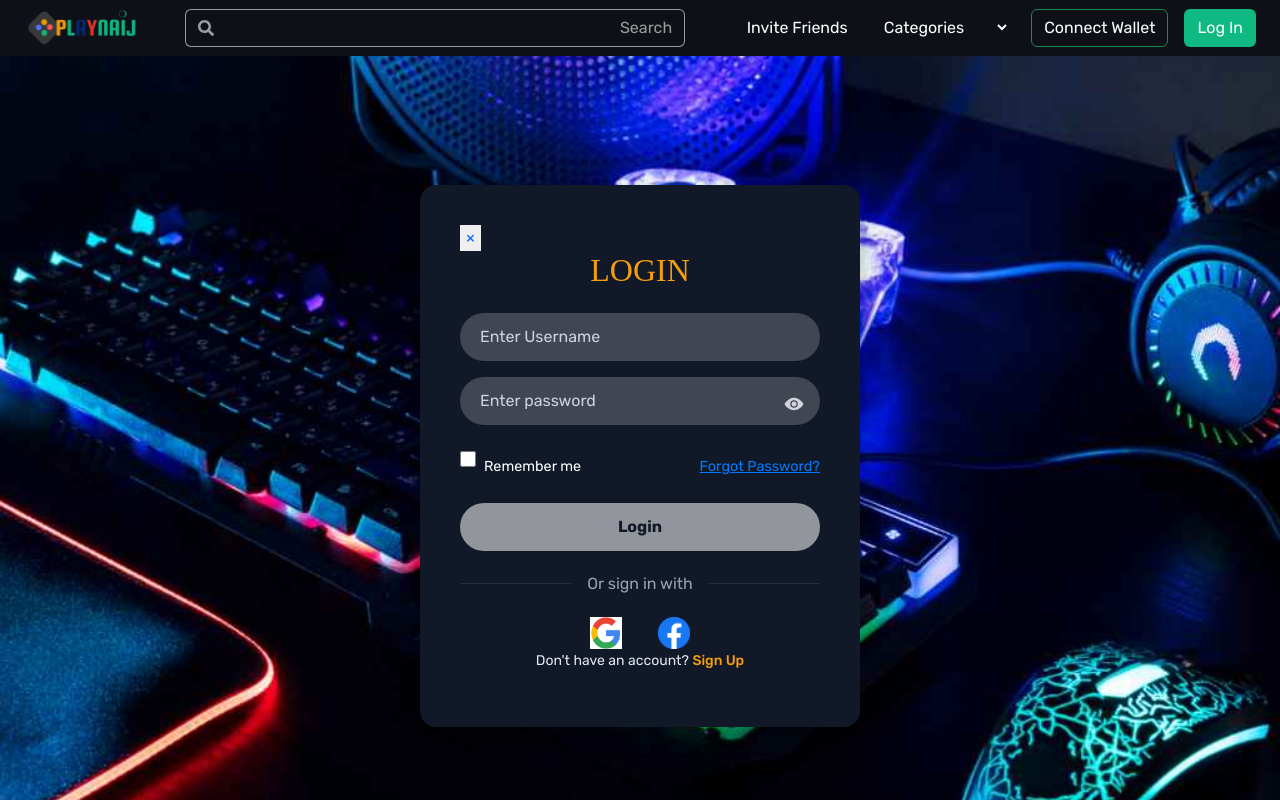
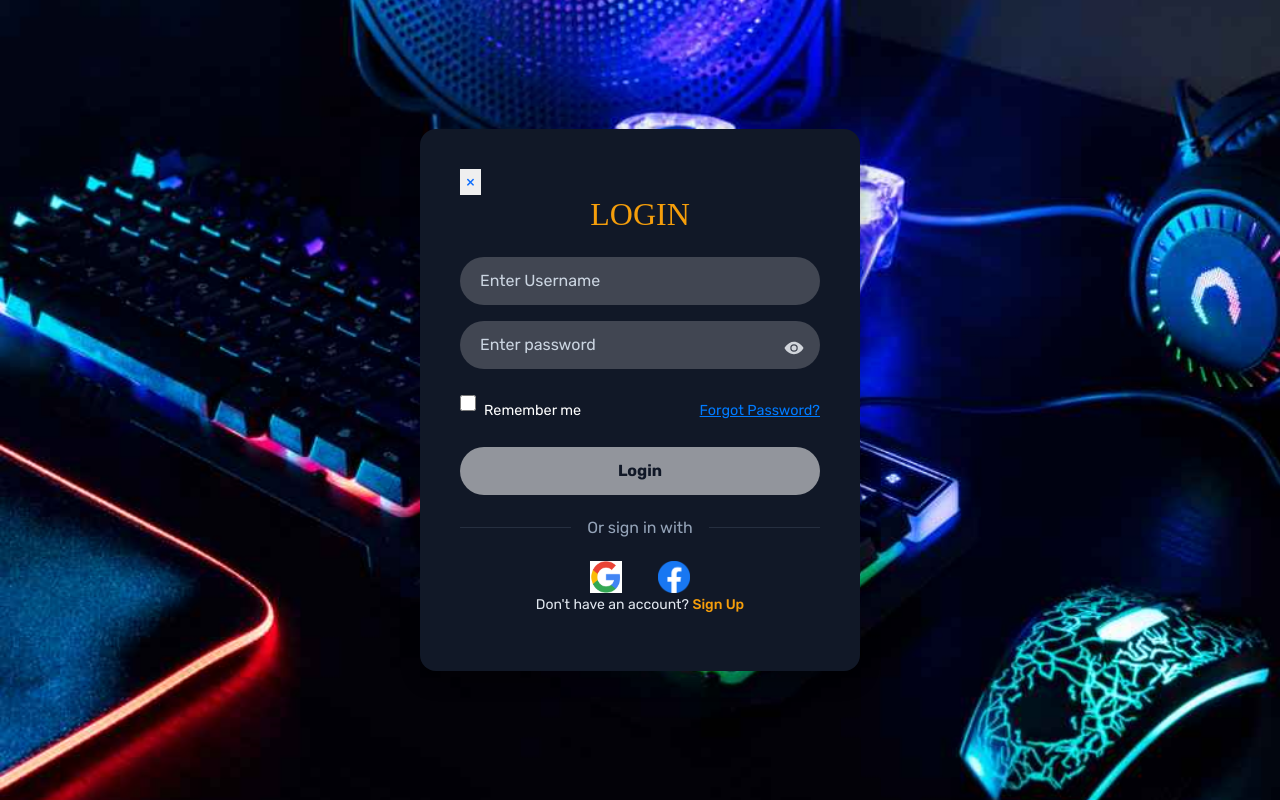
Before and after one commit to ezzzinne/playNaij-frontend, a React (Vite) app in the folder playnaij/: page /#/login in a window 1280 px wide. Built offline with nearby package versions, Linux system fonts and the light colour scheme; no server answers; a web font is replaced by a local one.

Commit message:
testing login

```diff
--- a/playnaij/src/pages/CreateAccount.tsx
+++ b/playnaij/src/pages/CreateAccount.tsx
@@ -2,7 +2,6 @@ import React, { useRef, useState } from 'react';
 import { Link, useNavigate } from 'react-router-dom';
 import ReCAPTCHA from 'react-google-recaptcha';
 import './CreateAccount.css';
-import LandingNavbar from '../components/LandingNavbar';
 import { getAuth, signInWithPopup, GoogleAuthProvider, FacebookAuthProvider, createUserWithEmailAndPassword, } from 'firebase/auth';
 import { getFirestore, collection, query, where, getDocs, addDoc } from 'firebase/firestore';
 import { app } from '../firebase';
@@ -118,8 +117,6 @@ export default function CreateAccount() {
 
   return (
     <>
-        <LandingNavbar />
-
         <div className="ca-wrapper auth-background">
         <div className="ca-container">
             <header className="ca-header">
--- a/playnaij/src/pages/Login.tsx
+++ b/playnaij/src/pages/Login.tsx
@@ -3,7 +3,6 @@ import { useNavigate } from 'react-router-dom';
 import { IoEye, IoEyeOff } from '../components/icons';
 import { Link } from 'react-router-dom';
 import './Login.css';
-import LandingNavbar from '../components/LandingNavbar';
 import { getAuth, signInWithPopup, GoogleAuthProvider, FacebookAuthProvider } from 'firebase/auth';
 import { app } from '../firebase';
 import Google from "../assets/google logo.png";
@@ -77,8 +76,6 @@ export default function Login() {
 
   return (
     <>
-        <LandingNavbar className="bg-transparent shadow-none" />
-
         <div className="auth-container auth-background">
         <div className="auth-box">
             <div className='auth-close'>
```
